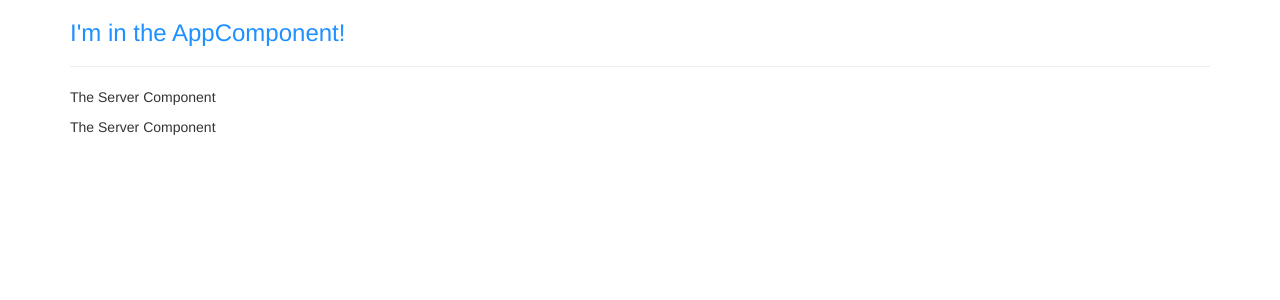
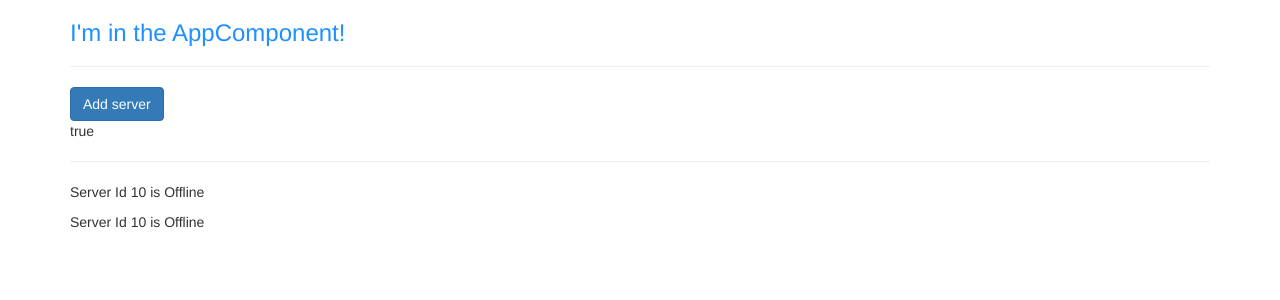
Before and after one commit to Saumil13/angular-playground, an Angular app in the folder basics-components/: page / in a window 1280 px wide. Shown: the top 300 px of the page. Built offline with nearby package versions, Linux system fonts and the light colour scheme.

Commit message:
binding added

```diff
--- a/basics-components/src/app/server/server.component.html
+++ b/basics-components/src/app/server/server.component.html
@@ -1 +1 @@
-<p>The Server Component</p>
+<p>Server Id {{serverId}} is {{getServerStatus()}}</p>
--- a/basics-components/src/app/server/server.component.ts
+++ b/basics-components/src/app/server/server.component.ts
@@ -5,5 +5,10 @@ import { Component } from '@angular/core';
   templateUrl: './server.component.html'
 })
 export class ServerComponent {
+  serverId = 10;
+  serverStatus = 'Offline';
 
+  getServerStatus() {
+    return this.serverStatus;
+  }
 }
--- a/basics-components/src/app/servers/servers.component.html
+++ b/basics-components/src/app/servers/servers.component.html
@@ -1,2 +1,5 @@
+<button class="btn btn-primary" [disabled]="!allowNewerver">Add server</button>
+<p [innerText]="allowNewerver"></p>
+<hr>
 <app-server></app-server>
 <app-server></app-server>
--- a/basics-components/src/app/servers/servers.component.ts
+++ b/basics-components/src/app/servers/servers.component.ts
@@ -4,16 +4,20 @@ import { Component, OnInit } from '@angular/core';
   // selector: '[app-servers]',
   // selector: '.app-servers',
   selector: 'app-servers',
-  template: `
-    <app-server></app-server>
-    <app-server></app-server>`,
+  templateUrl: './servers.component.html',
   styleUrls: ['./servers.component.css']
 })
 export class ServersComponent implements OnInit {
 
-  constructor() { }
+  allowNewerver = false;
+
+  constructor() {
+    setTimeout(() => { this.allowNewerver = true; }, 2000);
+  }
 
   ngOnInit() {
   }
 
+
+
 }
```
